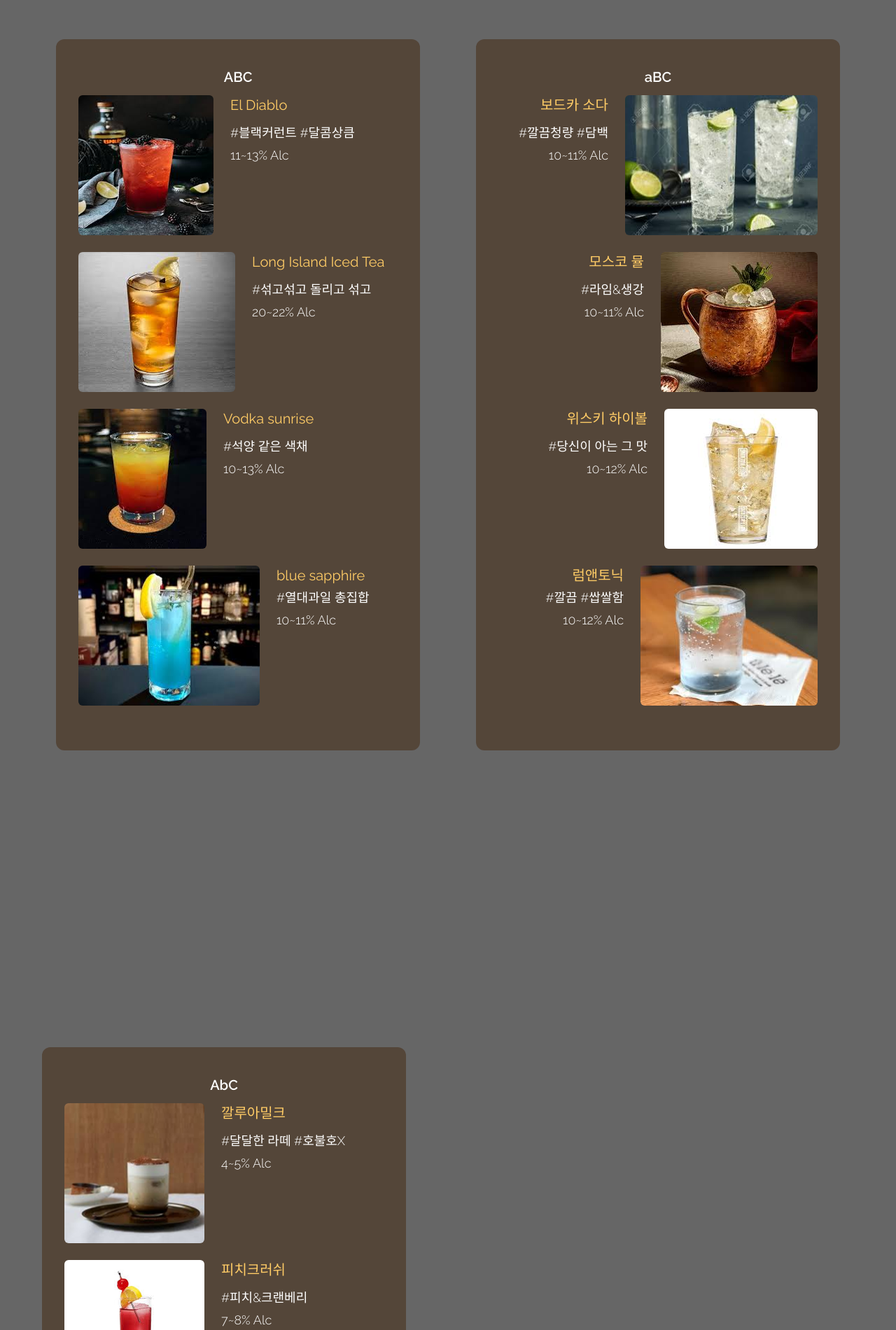
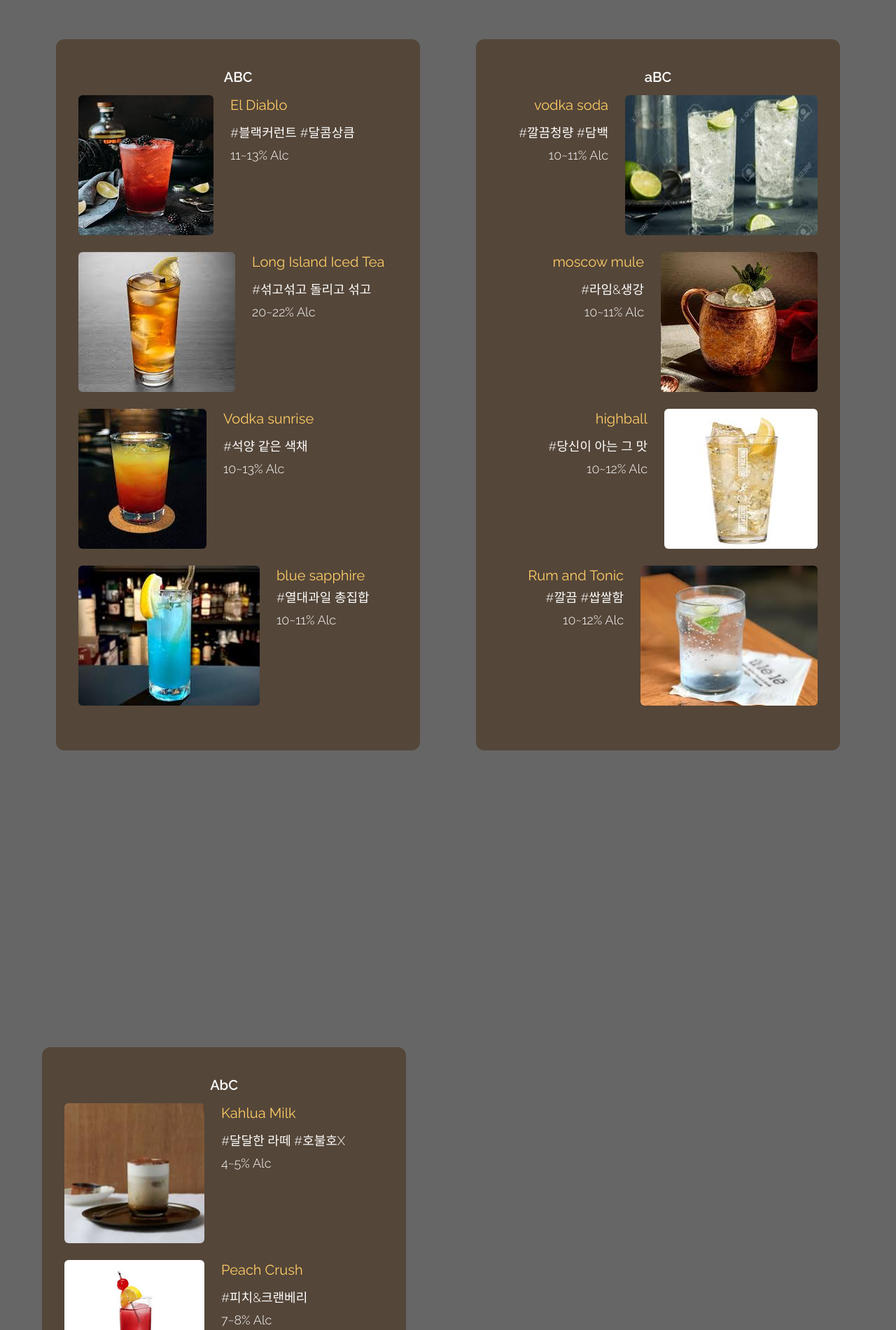
Before and after one commit to ykngs1841/yoonbeast-bar, a plain HTML site: page index.html in a window 1280 px wide. Shown: the part 4260-6160 px from the top of the page at 70% size. Drawn offline with nearby package versions, Linux system fonts and the light colour scheme.

Commit message:
영어패치

```diff
--- a/index.html
+++ b/index.html
@@ -154,7 +154,7 @@ https://www.tooplate.com/view/2126-antique-cafe
                     <h2 class="flex justify-center items-center bg-gray-800 text-white font-bold p-2 rounded-md text-lg sm:text-xl mb-2 sm:mb-3"><b>aBC</b></h2>
                     <div class="flex items-start justify-end mb-6 tm-menu-item-2">
                         <div class="text-right mr-6">
-                            <h3 class="text-lg sm:text-xl mb-2 sm:mb-3 tm-text-yellow">보드카 소다</h3>
+                            <h3 class="text-lg sm:text-xl mb-2 sm:mb-3 tm-text-yellow">vodka soda</h3>
                             <div class="text-white text-md sm:text-lg font-light mb-1">#깔끔청량 #담백</div>
                             <div class="text-white text-md sm:text-lg font-light">10~11% Alc</div>
                         </div>
@@ -162,7 +162,7 @@ https://www.tooplate.com/view/2126-antique-cafe
                     </div>
                     <div class="flex items-start justify-end mb-6 tm-menu-item-2">
                         <div class="text-right mr-6">
-                            <h3 class="text-lg sm:text-xl mb-2 sm:mb-3 tm-text-yellow">모스코 뮬</h3>
+                            <h3 class="text-lg sm:text-xl mb-2 sm:mb-3 tm-text-yellow">moscow mule</h3>
                             <div class="text-white text-md sm:text-lg font-light mb-1">#라임&생강</div>
                             <div class="text-white text-md sm:text-lg font-light">10~11% Alc</div>
                         </div>
@@ -170,7 +170,7 @@ https://www.tooplate.com/view/2126-antique-cafe
                     </div>
                     <div class="flex items-start justify-end mb-6 tm-menu-item-2">
                         <div class="text-right mr-6">
-                            <h3 class="text-lg sm:text-xl mb-2 sm:mb-3 tm-text-yellow">위스키 하이볼</h3>
+                            <h3 class="text-lg sm:text-xl mb-2 sm:mb-3 tm-text-yellow">highball</h3>
                             <div class="text-white text-md sm:text-lg font-light mb-1">#당신이 아는 그 맛</div>
                             <div class="text-white text-md sm:text-lg font-light">10~12% Alc</div>
                         </div>
@@ -178,7 +178,7 @@ https://www.tooplate.com/view/2126-antique-cafe
                     </div>
                     <div class="flex items-start justify-end mb-6 tm-menu-item-2">
                         <div class="text-right mr-6">
-                            <h3 class="text-lg sm:text-xl tm-text-yellow mb-1">럼앤토닉</h3>
+                            <h3 class="text-lg sm:text-xl tm-text-yellow mb-1">Rum and Tonic</h3>
                             <div class="text-white text-md sm:text-lg font-light mb-1">#깔끔 #쌉쌀함</div>
                             <div class="text-white text-md sm:text-lg font-light">10~12% Alc</div>
                         </div>
@@ -193,7 +193,7 @@ https://www.tooplate.com/view/2126-antique-cafe
                 <div class="flex items-start mb-6 tm-menu-item">
                     <img src="img/AbC__1.png" alt="Image" class="rounded-md">
                     <div class="ml-3 sm:ml-6">
-                        <h3 class="text-lg sm:text-xl mb-2 sm:mb-3 tm-text-yellow">깔루아밀크</h3>
+                        <h3 class="text-lg sm:text-xl mb-2 sm:mb-3 tm-text-yellow">Kahlua Milk</h3>
                             <div class="text-white text-md sm:text-lg font-light mb-1">#달달한 라떼 #호불호X</div>
                             <div class="text-white text-md sm:text-lg font-light">4~5% Alc</div>
                     </div>
@@ -201,7 +201,7 @@ https://www.tooplate.com/view/2126-antique-cafe
                 <div class="flex items-start mb-6 tm-menu-item">
                     <img src="img/AbC__2.png" alt="Image" class="rounded-md">
                     <div class="ml-3 sm:ml-6">
-                        <h3 class="text-lg sm:text-xl mb-2 sm:mb-3 tm-text-yellow">피치크러쉬</h3>
+                        <h3 class="text-lg sm:text-xl mb-2 sm:mb-3 tm-text-yellow">Peach Crush</h3>
                             <div class="text-white text-md sm:text-lg font-light mb-1">#피치&크랜베리</div>
                             <div class="text-white text-md sm:text-lg font-light">7~8% Alc</div>
                     </div>
@@ -209,7 +209,7 @@ https://www.tooplate.com/view/2126-antique-cafe
                 <div class="flex items-start mb-6 tm-menu-item">
                     <img src="img/AbC__3.png" alt="Image" class="rounded-md">
                     <div class="ml-3 sm:ml-6">
-                        <h3 class="text-lg sm:text-xl mb-2 sm:mb-3 tm-text-yellow">카시스프라페</h3>
+                        <h3 class="text-lg sm:text-xl mb-2 sm:mb-3 tm-text-yellow">Cassis Frappe</h3>
                             <div class="text-white text-md sm:text-lg font-light mb-1">#싫어하기쉽지않음.</div>
                             <div class="text-white text-md sm:text-lg font-light">8~9% Alc</div>
                     </div>
@@ -217,7 +217,7 @@ https://www.tooplate.com/view/2126-antique-cafe
                 <div class="flex items-start mb-6 tm-menu-item">
                     <img src="img/AbC__4.png" alt="Image" class="rounded-md">
                     <div class="ml-3 sm:ml-6">
-                        <h3 class="text-lg sm:text-xl mb-2 sm:mb-3 tm-text-yellow">블루하와이</h3>
+                        <h3 class="text-lg sm:text-xl mb-2 sm:mb-3 tm-text-yellow">blue hawaii</h3>
                             <div class="text-white text-md sm:text-lg font-light mb-1">#트로피카나!</div>
                             <div class="text-white text-md sm:text-lg font-light">8~9% Alc</div>
                     </div>
```
